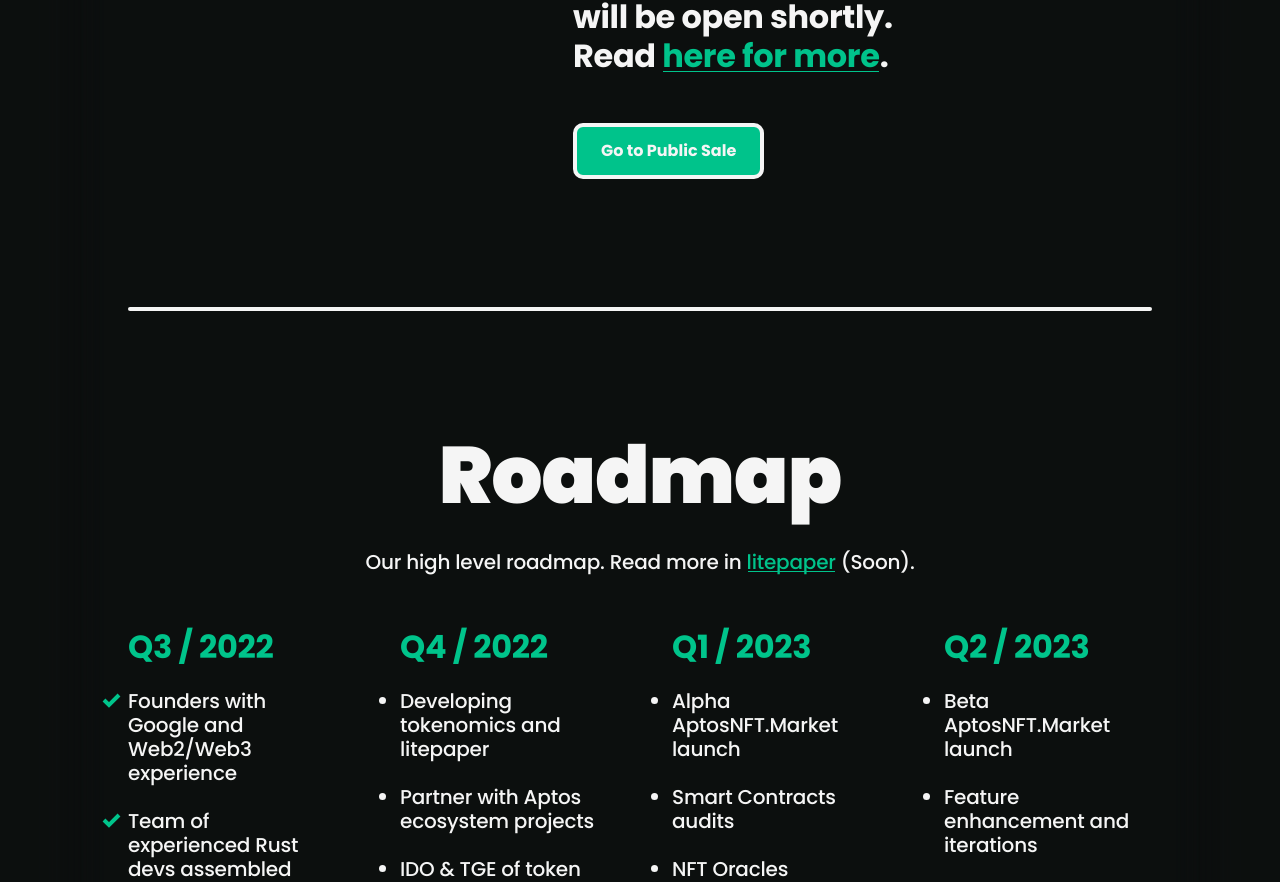
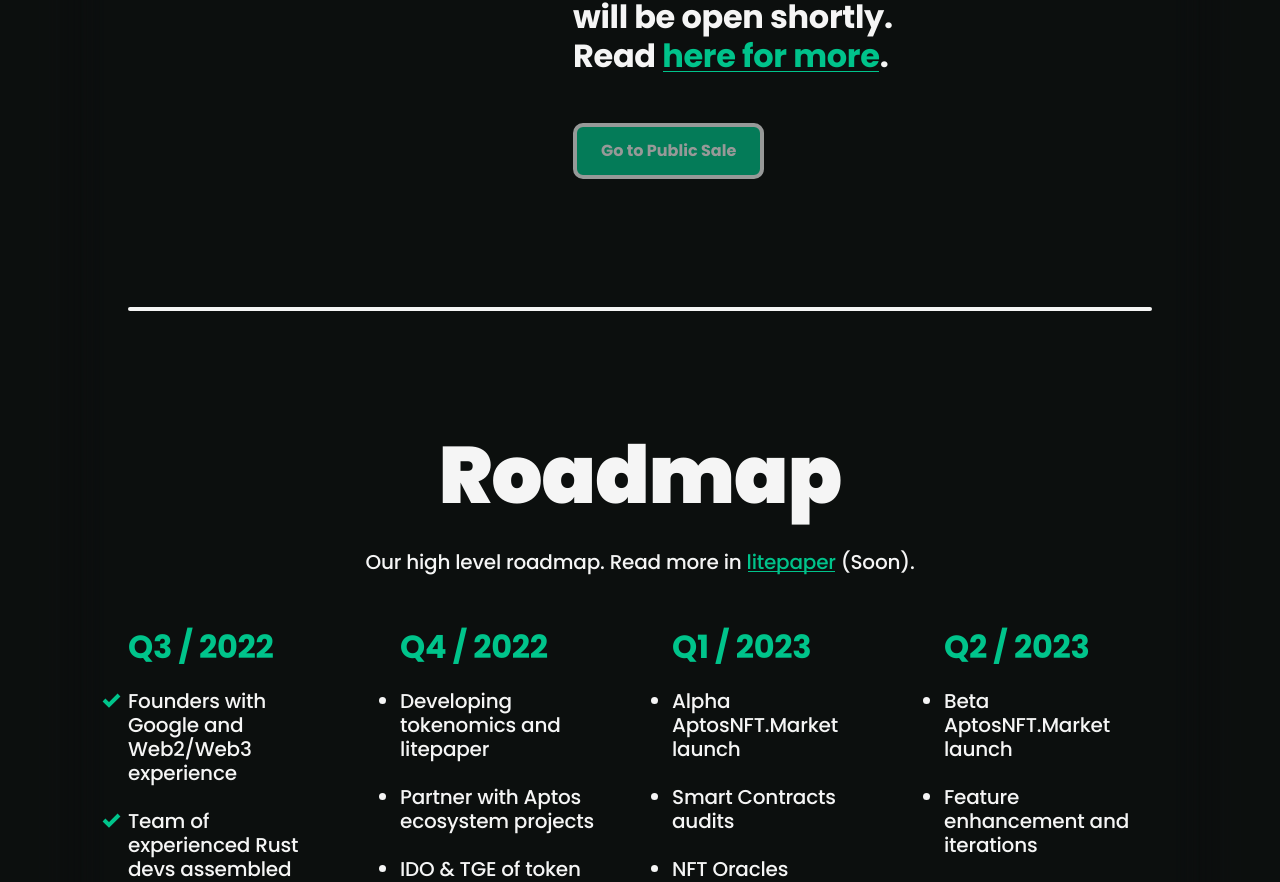
Before and after one commit to aptosnftmarket/website, a React (Vite) app: page / in a window 1280 px wide. Shown: the part 1797-2679 px from the top of the page. Built offline with nearby package versions, Linux system fonts and the light colour scheme.

Commit message:
Disable "Go to Public Sale" button

```diff
--- a/src/components/App/styles/global.scss
+++ b/src/components/App/styles/global.scss
@@ -145,6 +145,18 @@
     border-radius: 10px;
     line-height: 48px;
   }
+
+  &[disabled] {
+    border-color: #F5F5F5;
+    background-color: #00C38B;
+    opacity: 0.6 !important;
+    cursor: not-allowed;
+
+    &:active {
+      top: 0;
+      left: 0;
+    }
+  }
 }
 
 @media screen and (max-width: 1200px) {
--- a/src/pages/HomePage/HomePage.tsx
+++ b/src/pages/HomePage/HomePage.tsx
@@ -106,7 +106,9 @@
               .
               <button
                 className={classNames('_Button big', styles.GoToPublicSaleButton)}
-                onClick={(): string => (window.location.href = idoUrl)}
+                // onClick={(): string => (window.location.href = idoUrl)}
+                style={{ opacity: 0.5 }}
+                disabled
               >
                 Go to Public Sale
               </button>
```
Also changed, not shown: src/pages/HomePage/appPreview.png.
